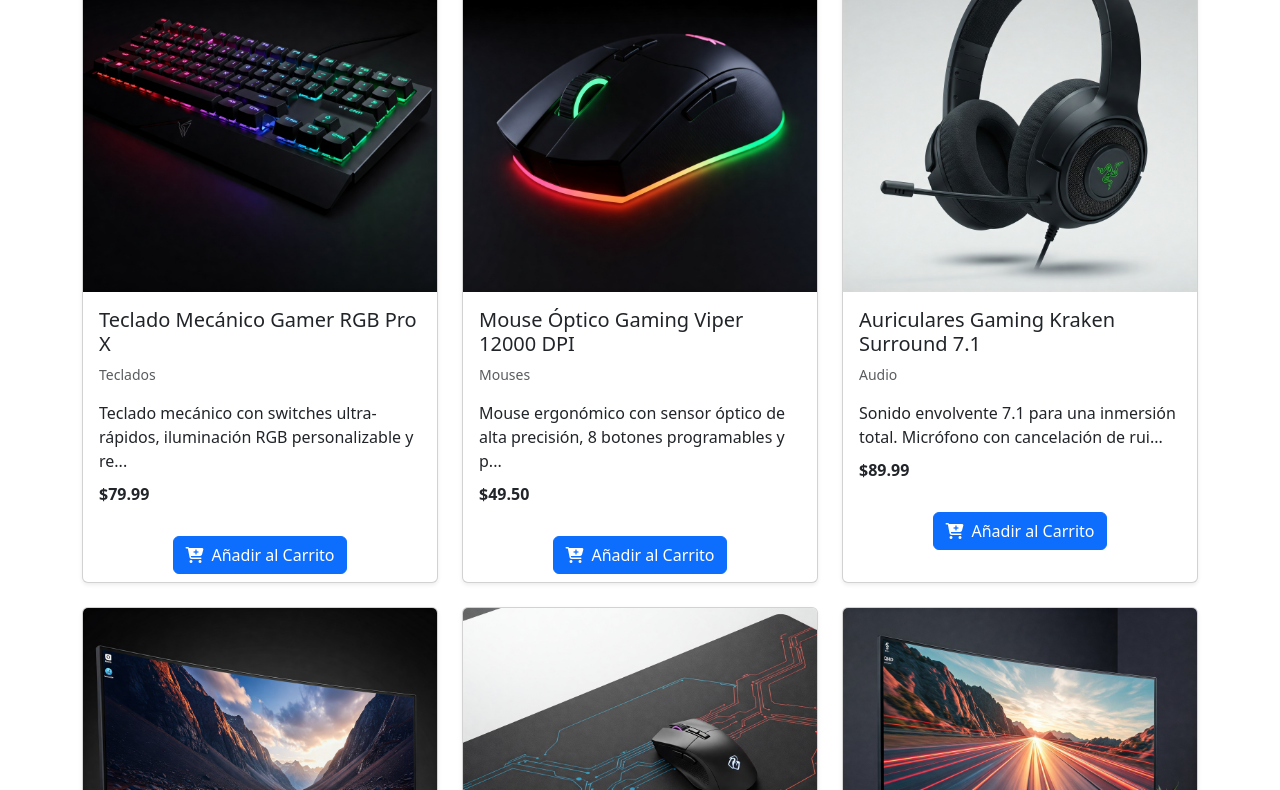
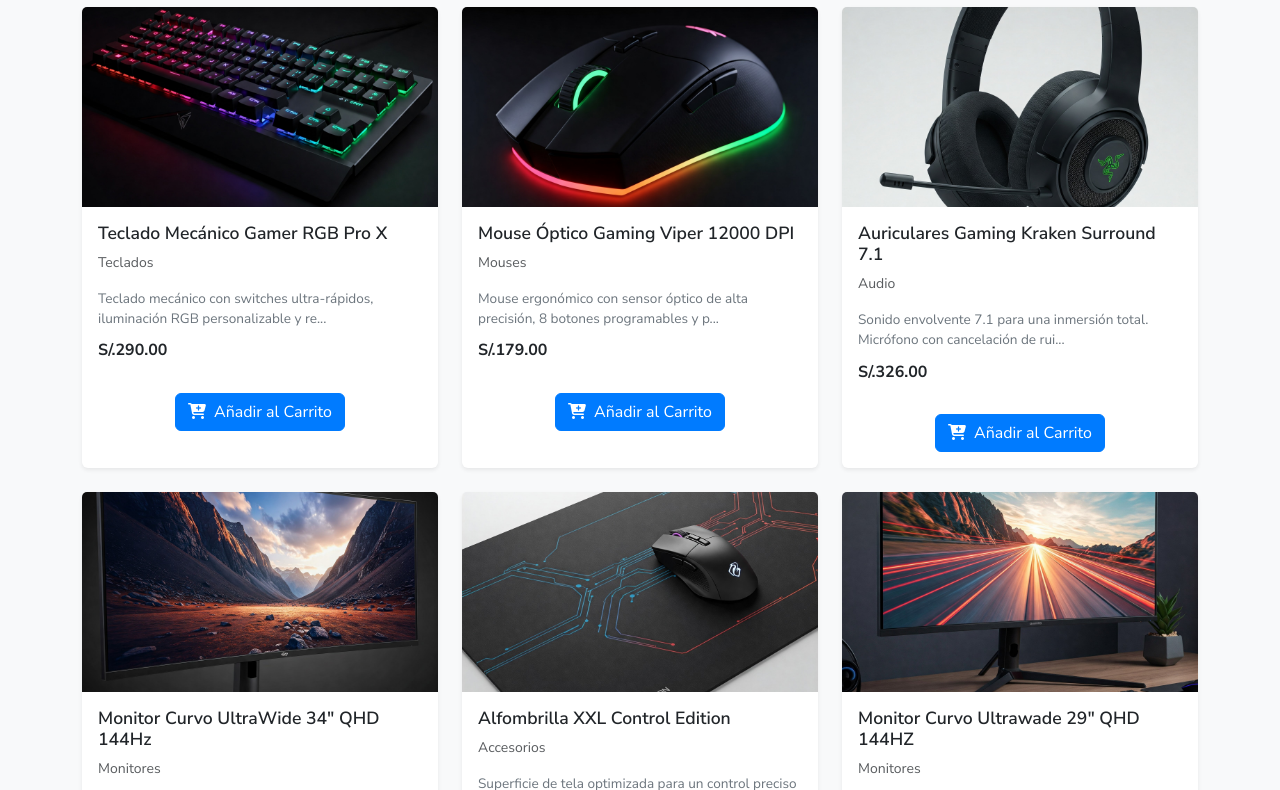
Before and after one commit to manuraaly/GearUp-Galaxy-store, a website: page index.html in a window 1280 px wide. Shown: the part 303-1093 px from the top of the page. Drawn offline with nearby package versions, Linux system fonts and the light colour scheme.

Commit message:
Arreglando erro de carga de Imagenes

```diff
--- a/index.html
+++ b/index.html
@@ -23,7 +23,7 @@
       href="https://fonts.googleapis.com/css2?family=Nunito+Sans:ital,opsz,wght@0,6..12,200..1000;1,6..12,200..1000&display=swap"
       rel="stylesheet"
     />
-    <link rel="stylesheet" href="css/style.css" />
+    <link rel="stylesheet" href="css/styles.css" />
   </head>
   <body>
     <nav
--- a/js/product-data.js
+++ b/js/product-data.js
@@ -4,54 +4,54 @@
       id: 1,
       name: "Teclado Mecánico Gamer RGB Pro X",
       category: "Teclados",
-      price: 79.99,
+      price: 290.00,
       description: "Teclado mecánico con switches ultra-rápidos, iluminación RGB personalizable y reposamuñecas magnético. Perfecto para largas sesiones de gaming.",
-      image: "assets/images/tecladomecanico.jpg",
+      image: "../assets/images/tecladomecanico.jpg",
       stock: 15
   },
   {
       id: 2,
       name: "Mouse Óptico Gaming Viper 12000 DPI",
       category: "Mouses",
-      price: 49.50,
+      price: 179.00,
       description: "Mouse ergonómico con sensor óptico de alta precisión, 8 botones programables y peso ajustable. Domina cada movimiento.",
-      image: "assets/images/mauseoptico.jpg",
+      image: "../assets/images/mauseoptico.jpg",
       stock: 22
   },
   {
       id: 3,
       name: "Auriculares Gaming Kraken Surround 7.1",
       category: "Audio",
-      price: 89.99,
+      price: 326.00,
       description: "Sonido envolvente 7.1 para una inmersión total. Micrófono con cancelación de ruido y almohadillas de gel refrigerante.",
-      image: "assets/images/auricularkraken.jpg",
+      image: "../assets/images/auricularkraken.jpg",
       stock: 10
   },
   {
       id: 4,
       name: "Monitor Curvo UltraWide 34\" QHD 144Hz",
       category: "Monitores",
-      price: 450.00,
+      price: 1633.00,
       description: "Experimenta tus juegos como nunca antes con este monitor curvo QHD de 144Hz y 1ms de respuesta. Colores vibrantes y fluidez extrema.",
-      image: "assets/images/monitor34p.jpg",
+      image: "../assets/images/monitor34p.jpg",
       stock: 5
   },
   {
       id: 5,
       name: "Alfombrilla XXL Control Edition",
       category: "Accesorios",
-      price: 25.00,
+      price: 90.00,
       description: "Superficie de tela optimizada para un control preciso del mouse. Base de goma antideslizante y bordes cosidos.",
-      image: "assets/images/alfonbrillaxxl.jpg",
+      image: "../assets/images/alfonbrillaxxl.jpg",
       stock: 30
   },
   {
     id: 5,
     name: "Monitor Curvo Ultrawade 29\" QHD 144HZ",
     category: "Monitores",
-    price: 350.00,
+    price: 969.00,
     description: "Experimenta tus juegos como nunca antes con este monitor curvo QHD de 144Hz y 1ms de respuesta. Colores vibrantes y fluidez extrema.",
-    image: "assets/images/monitor29p.jpg",
+    image: "../assets/images/monitor29p.jpg",
     stock: 30
   }
 ];
--- a/js/product.js
+++ b/js/product.js
@@ -39,7 +39,7 @@
                   <h2>${product.name}</h2>
                   <p class="text-muted">Categoría: ${product.category}</p>
                   <p>${product.description}</p>
-                  <h3 class="my-3">Precio: <span class="text-success fw-bold">$${product.price.toFixed(2)}</span></h3>
+                  <h3 class="my-3">Precio: <span class="text-success fw-bold">S/.${product.price.toFixed(2)}</span></h3>
                   <p>Stock disponible: ${product.stock > 0 ? product.stock + ' unidades' : '<span class="text-danger">Agotado</span>'}</p>
                   <button class="btn btn-lg btn-primary add-to-cart-btn-detail mt-3" data-product-id="${product.id}" ${product.stock === 0 ? 'disabled' : ''}>
                       <i class="fas fa-cart-plus me-2"></i>Añadir al Carrito
--- a/js/script.js
+++ b/js/script.js
@@ -45,7 +45,7 @@
                           <h5 class="card-title">${product.name}</h5>
                           <p class="card-text text-muted small">${product.category}</p>
                           <p class="card-text product-description">${product.description.substring(0, 80)}...</p>
-                          <h6 class="card-subtitle mb-2 fw-bold">$${product.price.toFixed(2)}</h6>
+                          <h6 class="card-subtitle mb-2 fw-bold">S/.${product.price.toFixed(2)}</h6>
                       </div>
                   </a>
                   <div class="card-footer bg-transparent border-top-0 text-center">
```
Also changed, not shown: pages/cart.html (+6 -6 lines), pages/product-detail.html (+1 -1 lines).
